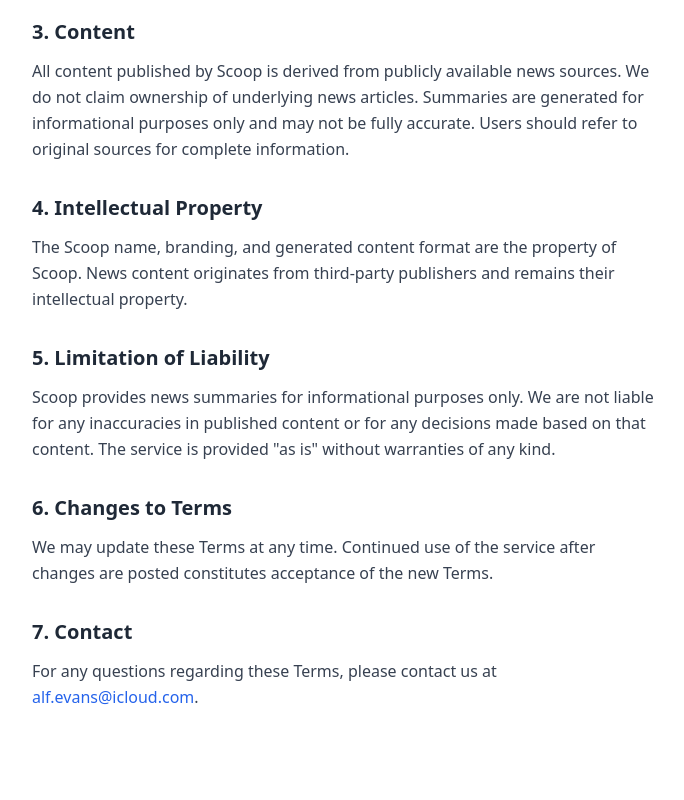
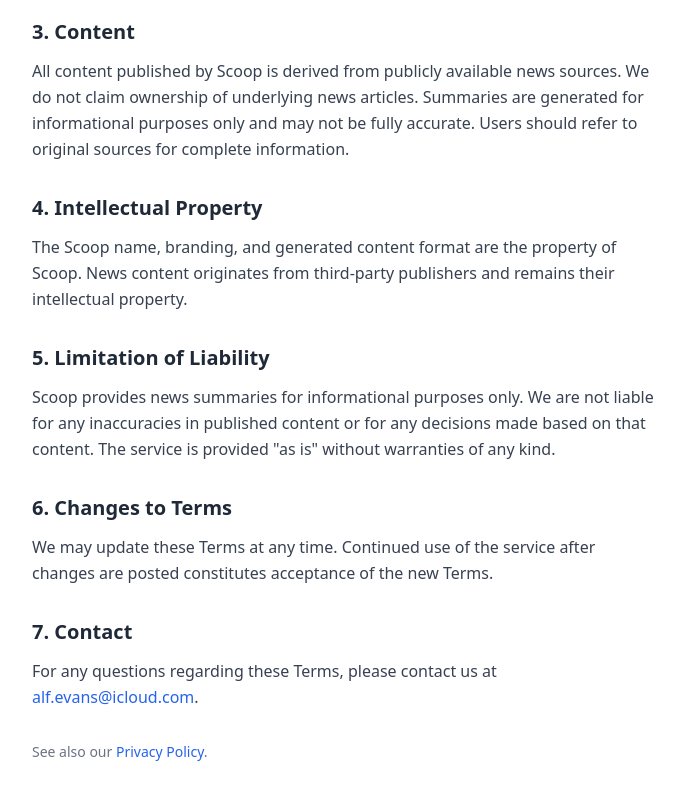
Before and after one commit to alfevans-hub/tiktok-news, a Next.js app: page /terms in a window 1280 px wide. Shown: the part 424-1224 px from the top of the page, without its empty margins (296-980 px from the left). Built offline with nearby package versions, Linux system fonts and the light colour scheme.

Commit message:
Add link from Terms of Service to Privacy Policy

```diff
--- a/app/terms/page.tsx
+++ b/app/terms/page.tsx
@@ -66,6 +66,11 @@
           </a>.
         </p>
       </section>
+
+      <p className="text-sm text-gray-500 mt-8">
+        See also our{' '}
+        <a href="/privacy" className="text-blue-600 hover:underline">Privacy Policy</a>.
+      </p>
     </main>
   )
 }
```
